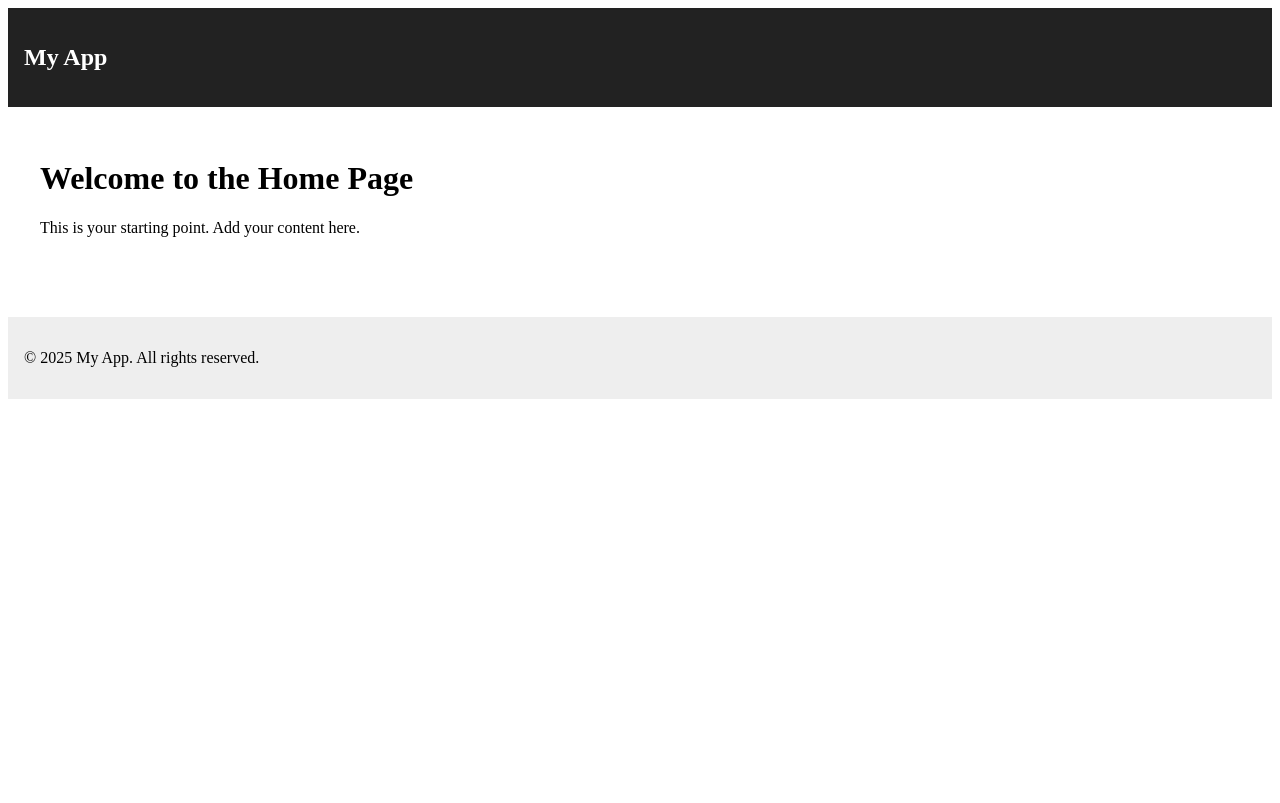
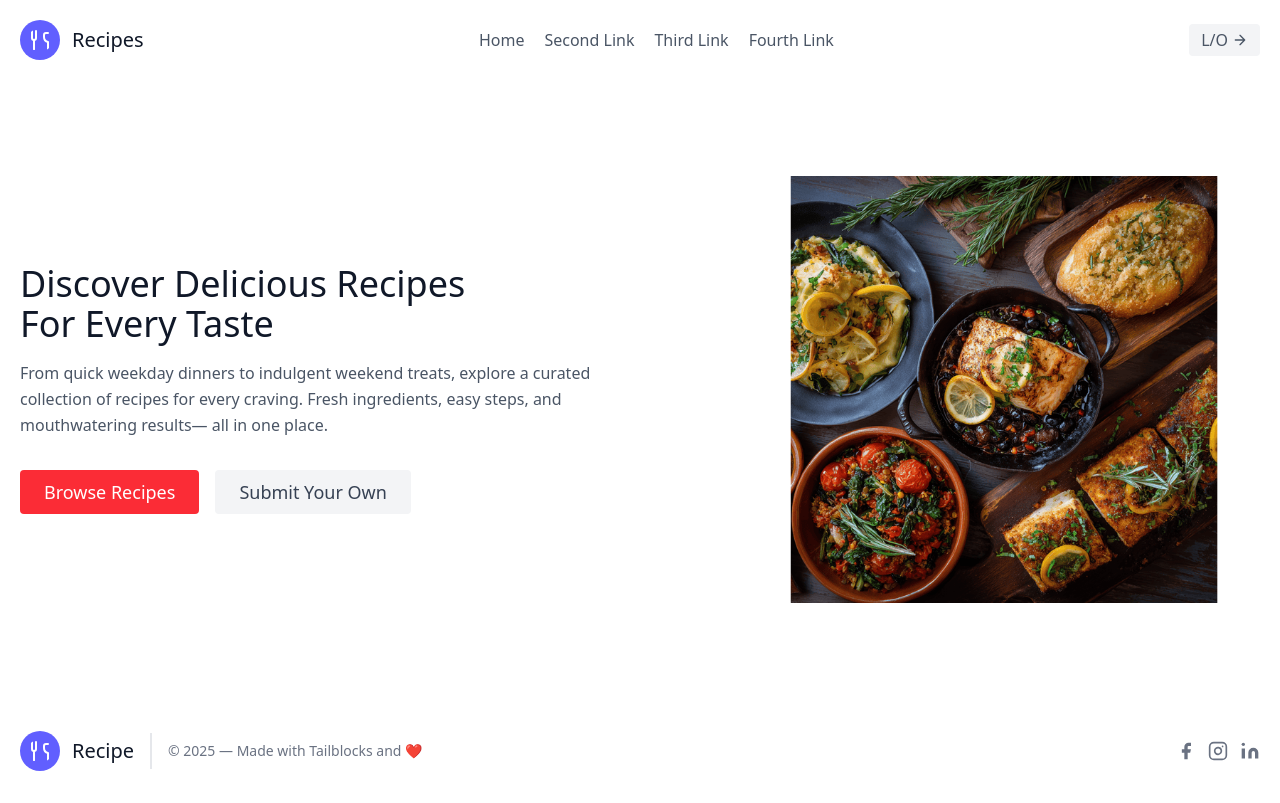
Before and after one commit to Aashirwad10/Recipe-api, a React (Vite) app in the folder frontend/: page / in a window 1280 px wide. Built offline with nearby package versions, Linux system fonts and the light colour scheme.

Commit message:
UI building; home pages

```diff
--- a/frontend/src/App.css
+++ b/frontend/src/App.css
@@ -1,44 +1 @@
 @import "tailwindcss";
-
-#root {
-  max-width: 1280px;
-  margin: 0 auto;
-  padding: 2rem;
-  text-align: center;
-}
-
-.logo {
-  height: 6em;
-  padding: 1.5em;
-  will-change: filter;
-  transition: filter 300ms;
-}
-.logo:hover {
-  filter: drop-shadow(0 0 2em #646cffaa);
-}
-.logo.react:hover {
-  filter: drop-shadow(0 0 2em #61dafbaa);
-}
-
-@keyframes logo-spin {
-  from {
-    transform: rotate(0deg);
-  }
-  to {
-    transform: rotate(360deg);
-  }
-}
-
-@media (prefers-reduced-motion: no-preference) {
-  a:nth-of-type(2) .logo {
-    animation: logo-spin infinite 20s linear;
-  }
-}
-
-.card {
-  padding: 2em;
-}
-
-.read-the-docs {
-  color: #888;
-}
--- a/frontend/src/components/Footer.jsx
+++ b/frontend/src/components/Footer.jsx
@@ -1,9 +1,75 @@
 import React from 'react';
+import "../App.css";
 
 function Footer() {
   return (
-    <footer style={{ background: '#eee', padding: '1rem', marginTop: '2rem' }}>
-      <p>© 2025 My App. All rights reserved.</p>
+    <footer className="text-gray-600 body-font">
+      <div className="container px-5 py-8 mx-auto flex items-center sm:flex-row flex-col">
+        <a className="flex title-font font-medium items-center md:justify-start justify-center text-gray-900">
+          <svg
+            fill="none"
+            viewBox="0 0 24 24"
+            stroke="currentColor"
+            strokeWidth="2"
+            strokeLinecap="round"
+            strokeLinejoin="round"
+            className="w-10 h-10 text-white p-2 bg-indigo-500 rounded-full"
+          >
+            <path d="M4 3v7a2 2 0 002 2v9" /> {/* Fork */}
+            <path d="M8 3v7a2 2 0 01-2 2v9" />
+            <path d="M20 5h-2a2 2 0 00-2 2v2a5 5 0 004 4.9V21" /> {/* Spoon */}
+          </svg>
+          <span className="ml-3 text-xl">Recipe</span>
+        </a>
+        <p className="text-sm text-gray-500 sm:ml-4 sm:pl-4 sm:border-l-2 sm:border-gray-200 sm:py-2 sm:mt-0 mt-4">
+          © 2025 — Made with Tailblocks and ❤️
+        </p>
+        <span className="inline-flex sm:ml-auto sm:mt-0 mt-4 justify-center sm:justify-start">
+          <a className="text-gray-500" href="https://www.facebook.com/vigor.spiritless"> {/* Facebook link*/}
+            <svg
+              fill="currentColor"
+              strokeLinecap="round"
+              strokeLinejoin="round"
+              strokeWidth="2"
+              className="w-5 h-5"
+              viewBox="0 0 24 24"
+            >
+              <path d="M18 2h-3a5 5 0 00-5 5v3H7v4h3v8h4v-8h3l1-4h-4V7a1 1 0 011-1h3z"></path>
+            </svg>
+          </a>
+          <a className="ml-3 text-gray-500" href="https://www.instagram.com/black_eyelol/"> {/* Instagram link*/}
+            <svg
+              fill="none"
+              stroke="currentColor"
+              strokeLinecap="round"
+              strokeLinejoin="round"
+              strokeWidth="2"
+              className="w-5 h-5"
+              viewBox="0 0 24 24"
+            >
+              <rect width="20" height="20" x="2" y="2" rx="5" ry="5"></rect>
+              <path d="M16 11.37A4 4 0 1112.63 8 4 4 0 0116 11.37zm1.5-4.87h.01"></path>
+            </svg>
+          </a>
+          <a className="ml-3 text-gray-500" href="https://www.linkedin.com/in/aashirwad-budhathoki-969832347/"> {/* linkedin link*/}
+            <svg
+              fill="currentColor"
+              stroke="currentColor"
+              strokeLinecap="round"
+              strokeLinejoin="round"
+              strokeWidth="0"
+              className="w-5 h-5"
+              viewBox="0 0 24 24"
+            >
+              <path
+                stroke="none"
+                d="M16 8a6 6 0 016 6v7h-4v-7a2 2 0 00-2-2 2 2 0 00-2 2v7h-4v-7a6 6 0 016-6zM2 9h4v12H2z"
+              ></path>
+              <circle cx="4" cy="4" r="2" stroke="none"></circle>
+            </svg>
+          </a>
+        </span>
+      </div>
     </footer>
   );
 }
--- a/frontend/src/components/Header.jsx
+++ b/frontend/src/components/Header.jsx
@@ -2,8 +2,45 @@
 
 function Header() {
   return (
-    <header style={{ background: '#222', color: '#fff', padding: '1rem' }}>
-      <h2>My App</h2>
+    <header className="text-gray-600 body-font">
+      <div className="container mx-auto flex flex-wrap p-5 flex-col md:flex-row items-center">
+        <a className="flex title-font font-medium items-center text-gray-900 mb-4 md:mb-0" href="#">
+          <svg
+            fill="none"
+            viewBox="0 0 24 24"
+            stroke="currentColor"
+            strokeWidth="2"
+            strokeLinecap="round"
+            strokeLinejoin="round"
+            className="w-10 h-10 text-white p-2 bg-indigo-500 rounded-full"
+          >
+            <path d="M4 3v7a2 2 0 002 2v9" /> {/* Fork */}
+            <path d="M8 3v7a2 2 0 01-2 2v9" />
+            <path d="M20 5h-2a2 2 0 00-2 2v2a5 5 0 004 4.9V21" /> {/* Spoon */}
+          </svg>
+          <span className="ml-3 text-xl">Recipes</span>
+        </a>
+        <nav className="md:ml-auto md:mr-auto flex flex-wrap items-center text-base justify-center">
+          <a className="mr-5 hover:text-gray-900" href="#">Home</a>
+          <a className="mr-5 hover:text-gray-900" href="#">Second Link</a>
+          <a className="mr-5 hover:text-gray-900" href="#">Third Link</a>
+          <a className="mr-5 hover:text-gray-900" href="#">Fourth Link</a>
+        </nav>
+        <button className="inline-flex items-center bg-gray-100 border-0 py-1 px-3 focus:outline-none hover:bg-gray-200 rounded text-base mt-4 md:mt-0">
+          L/O
+          <svg
+            fill="none"
+            stroke="currentColor"
+            strokeLinecap="round"
+            strokeLinejoin="round"
+            strokeWidth="2"
+            className="w-4 h-4 ml-1"
+            viewBox="0 0 24 24"
+          >
+            <path d="M5 12h14M12 5l7 7-7 7"></path>
+          </svg>
+        </button>
+      </div>
     </header>
   );
 }
--- a/frontend/src/pages/Home.jsx
+++ b/frontend/src/pages/Home.jsx
@@ -1,15 +1,51 @@
 import React from 'react';
 import Header from '../components/Header';
 import Footer from '../components/Footer';
+import pp from '../assets/pp.png';
+
 
 function Home() {
   return (
     <>
       <Header />
-      <main style={{ padding: '2rem' }}>
-        <h1>Welcome to the Home Page</h1>
-        <p>This is your starting point. Add your content here.</p>
-      </main>
+
+      {/* ───────────────── Hero Section ───────────────── */}
+      <section className="text-gray-600 body-font">
+        <div className="container mx-auto flex px-5 py-24 md:flex-row flex-col items-center">
+          <div className="lg:flex-grow md:w-1/2 lg:pr-24 md:pr-16 flex flex-col md:items-start md:text-left mb-16 md:mb-0 items-center text-center">
+            <h1 className="title-font sm:text-4xl text-3xl mb-4 font-medium text-gray-900">
+                Discover Delicious Recipes
+                <br className="hidden lg:inline-block" />
+                For Every Taste
+            </h1>
+
+            <p className="mb-8 leading-relaxed">
+                From quick weekday dinners to indulgent weekend treats, explore a curated collection
+                of recipes for every craving. Fresh ingredients, easy steps, and mouthwatering results—
+                all in one place.
+            </p>
+
+            <div className="flex justify-center">
+                <button className="inline-flex text-white bg-red-500 border-0 py-2 px-6 focus:outline-none hover:bg-red-600 rounded text-lg">
+                    Browse Recipes
+                </button>
+                <button className="ml-4 inline-flex text-gray-700 bg-gray-100 border-0 py-2 px-6 focus:outline-none hover:bg-gray-200 rounded text-lg">
+                    Submit Your Own
+                </button>
+            </div>
+          </div>
+
+          <div className="lg:max-w-lg lg:w-full md:w-1/2 w-5/6">
+            <img
+              className="object-cover object-center rounded"
+              alt="hero"
+              src={pp}
+            />
+          </div>
+        </div>
+      </section>
+      {/* ──────────────── End Hero Section ─────────────── */}
+
       <Footer />
     </>
   );
```
Also changed, not shown: frontend/src/assets/pp.png (added).
